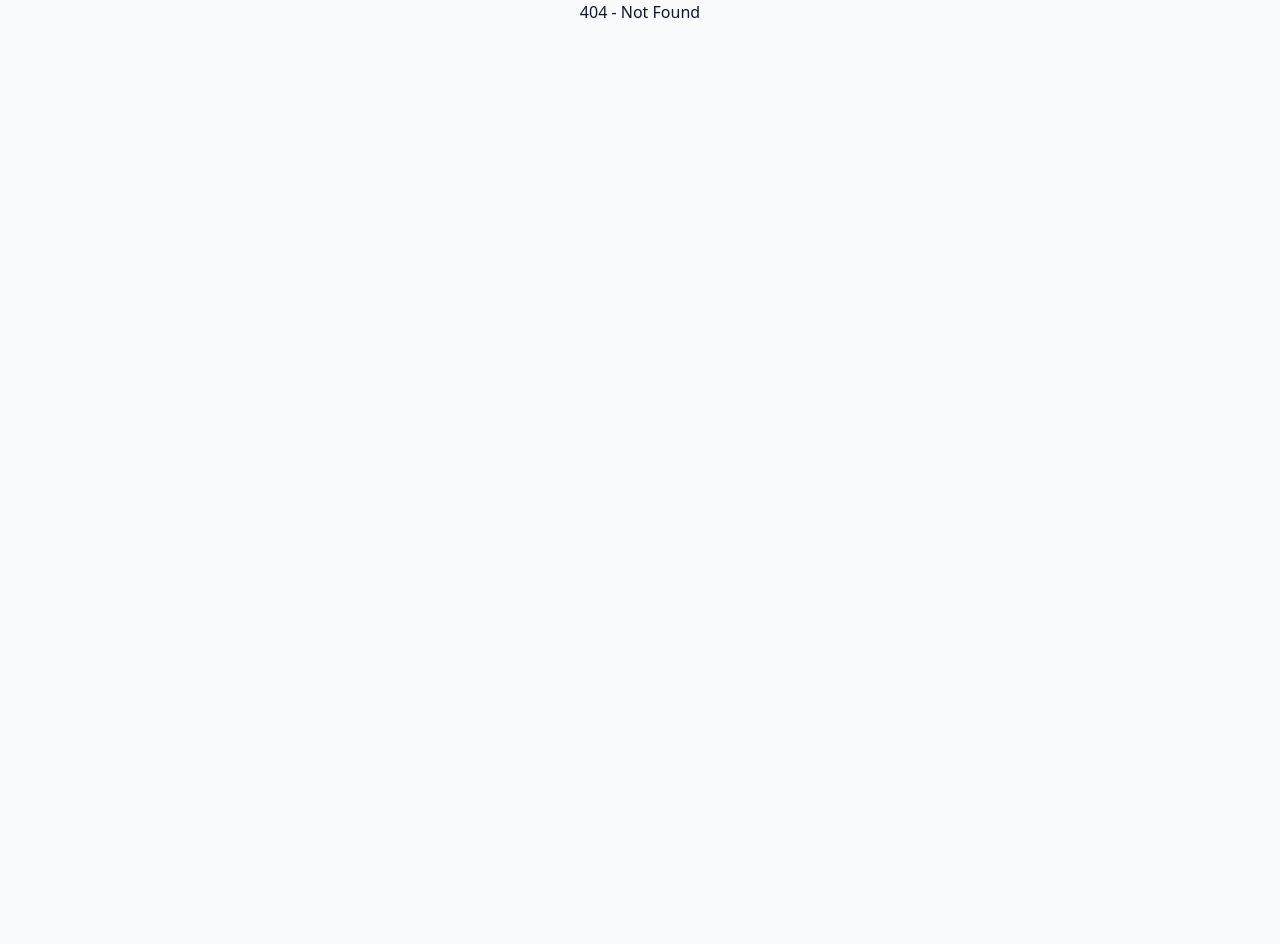
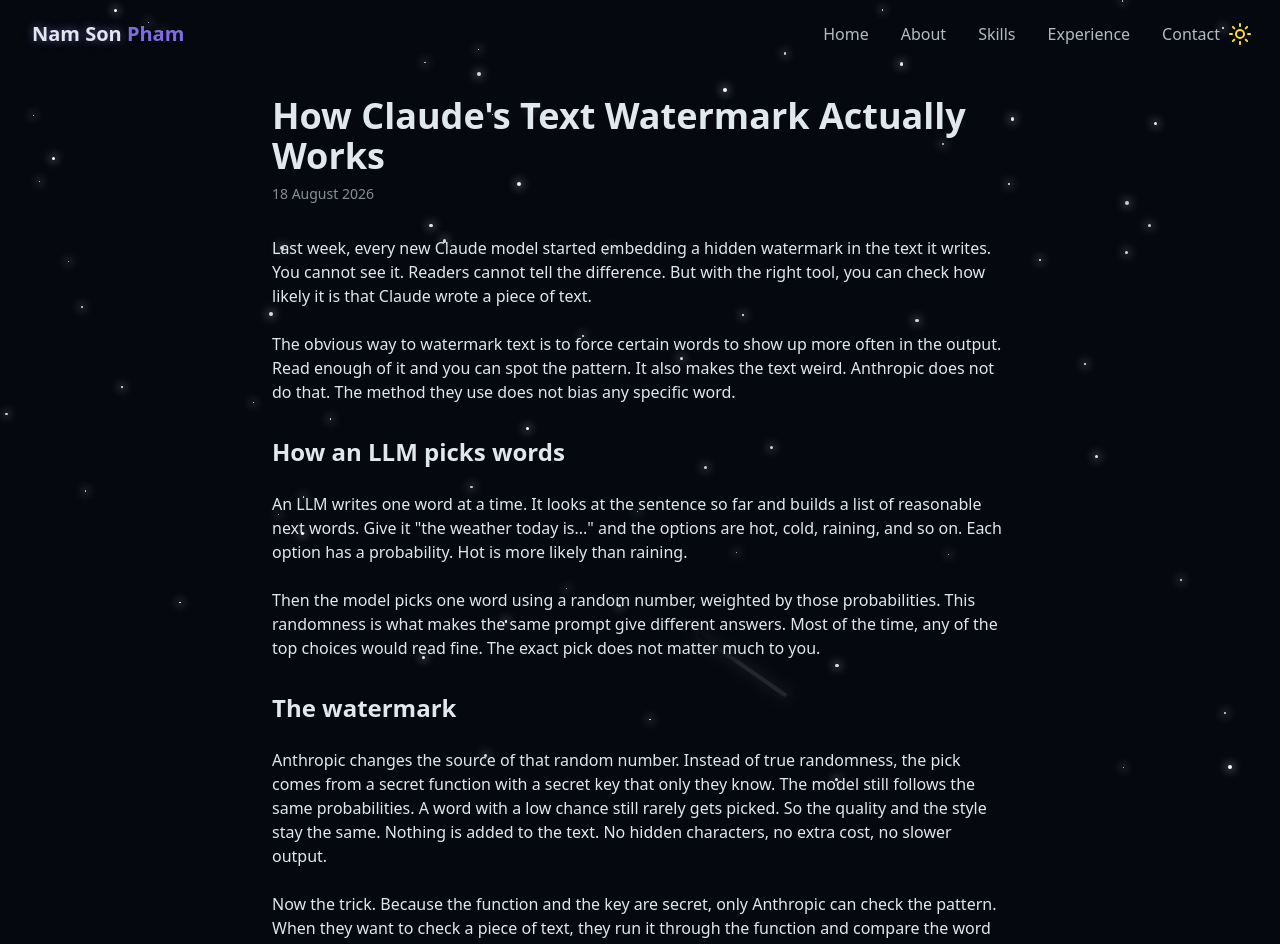
Before and after one commit to PhamNamSon/portfolio, a React (Vite) app in the folder app/: page /blog/claude-text-watermark in a window 1280 px wide. Before the commit this address had no page. Shown: the top 944 px of the page. Before the commit the page ends 800 px from the top, so only its background shows below. Built offline with nearby package versions, Linux system fonts and the light colour scheme.

Commit message:
feat: add ClaudeTextWatermark page and update routing in App component

```diff
--- a/app/src/App.tsx
+++ b/app/src/App.tsx
@@ -1,5 +1,6 @@
 import { LoadingScreen } from "@/components/loading-screen"
 import { MyFirstAmazonInterview } from "@/pages/blog/my-first-amazon-interview"
+import { ClaudeTextWatermark } from "@/pages/blog/claude-text-watermark"
 import { Home } from "@/pages/home"
 import { NotFound } from "@/pages/notfound"
 import { useState } from "react"
@@ -16,6 +17,7 @@
           <Route index element={<Home />} />
           <Route path="*" element={<NotFound />} />
           <Route path="blog/my-first-amazon-interview" element={<MyFirstAmazonInterview />} />
+          <Route path="blog/claude-text-watermark" element={<ClaudeTextWatermark />} />
         </Routes>
       </BrowserRouter>
     </>
--- /dev/null
+++ b/app/src/pages/blog/claude-text-watermark.tsx
@@ -0,0 +1,113 @@
+import { WritingLayout } from "@/components/writing-layout";
+
+export const ClaudeTextWatermark = () => {
+    return (
+        <WritingLayout>
+            <h1 className="text-3xl md:text-4xl font-bold mb-2">How Claude's Text Watermark Actually Works</h1>
+            <p className="text-sm text-foreground/60 mb-8">18 August 2026</p>
+
+            <p>
+                Last week, every new Claude model started embedding a hidden watermark in the text it writes. You
+                cannot see it. Readers cannot tell the difference. But with the right tool, you can check how likely
+                it is that Claude wrote a piece of text.
+            </p>
+
+            <p>
+                The obvious way to watermark text is to force certain words to show up more often in the output. Read
+                enough of it and you can spot the pattern. It also makes the text weird. Anthropic does not do that.
+                The method they use does not bias any specific word.
+            </p>
+
+            <h2 className="text-2xl font-bold mt-8">How an LLM picks words</h2>
+
+            <p>
+                An LLM writes one word at a time. It looks at the sentence so far and builds a list of reasonable next
+                words. Give it "the weather today is..." and the options are hot, cold, raining, and so on. Each
+                option has a probability. Hot is more likely than raining.
+            </p>
+
+            <p>
+                Then the model picks one word using a random number, weighted by those probabilities. This randomness
+                is what makes the same prompt give different answers. Most of the time, any of the top choices would
+                read fine. The exact pick does not matter much to you.
+            </p>
+
+            <h2 className="text-2xl font-bold mt-8">The watermark</h2>
+
+            <p>
+                Anthropic changes the source of that random number. Instead of true randomness, the pick comes from a
+                secret function with a secret key that only they know. The model still follows the same probabilities.
+                A word with a low chance still rarely gets picked. So the quality and the style stay the same. Nothing
+                is added to the text. No hidden characters, no extra cost, no slower output.
+            </p>
+
+            <p>
+                Now the trick. Because the function and the key are secret, only Anthropic can check the pattern. When
+                they want to check a piece of text, they run it through the function and compare the word choices. The
+                more the choices line up, the more likely Claude wrote it. It is not a guarantee. It is a probability.
+            </p>
+
+            <h2 className="text-2xl font-bold mt-8">What it cannot do</h2>
+
+            <p>
+                The limits are honest ones. Short passages are hard to check, there is not enough text to compare.
+                Factual writing has few free choices. After "Isaac Newton's most famous work was called Principia", the
+                next word has to be "Mathematica". Nothing to watermark. The same goes for code. Exact output has no
+                room for a mark. Only flexible parts, like comments, can carry one. Light edits of human text barely
+                register. The more Claude writes, the stronger the signal.
+            </p>
+
+            <h2 className="text-2xl font-bold mt-8">Why now</h2>
+
+            <p>
+                This did not happen by choice. It happened because of the EU AI Act. In July 2026, Anthropic signed the
+                EU Code of Practice on AI content transparency, together with around 190 other organizations. They
+                apply the watermark globally because they cannot scope it by region yet. Other major AI providers signed
+                the same code and are building their own watermarks.
+            </p>
+
+            <p>
+                Google is ahead here. Gemini has used the same method, called SynthID Text, for about two years. Google
+                DeepMind published it in Nature in 2024. In their testing, they served watermarked output to real Gemini
+                users and measured quality. They found no effect. Human raters could not tell the difference either.
+            </p>
+
+            <h2 className="text-2xl font-bold mt-8">Nobody is happy</h2>
+
+            <p>
+                Here is the funny part. Back then, people complained that AI text was everywhere. You could not tell
+                what was written by a real person anymore. Now people complain about the watermark, because the people
+                who use AI text can get caught.
+            </p>
+
+            <p>
+                Pretty much no one is happy either way.
+            </p>
+
+            <p>
+                I use Claude every day, mostly for code. The part I find most interesting is that code is the hardest
+                thing to watermark. The more exact the work, the harder it is to trace. Exactness is still the best
+                protection.
+            </p>
+
+            <p>
+                For years, tools like GPTZero tried to detect AI text by guessing. They looked at word patterns,
+                sentence length, and rhythm, then returned a probability. Schools and hiring managers used those guesses
+                to accuse people. The guesses were wrong a lot. Students got flagged for essays they wrote themselves.
+                People who write English as a second language got flagged the most, because their writing already looks
+                different from a native speaker's.
+            </p>
+
+            <p>
+                The watermark changes that for Claude. It is not a guess. It is a pattern Anthropic deliberately left in
+                the text, checked against a secret key. For Claude text, the answer is real.
+            </p>
+
+            <p>
+                But it only covers Claude. GPTZero and similar tools still have to guess for every other model. And
+                guessing always comes with false accusations. The watermark fixes the problem for one company's models,
+                and leaves the guessing business alive for everyone else.
+            </p>
+        </WritingLayout>
+    );
+};
```
